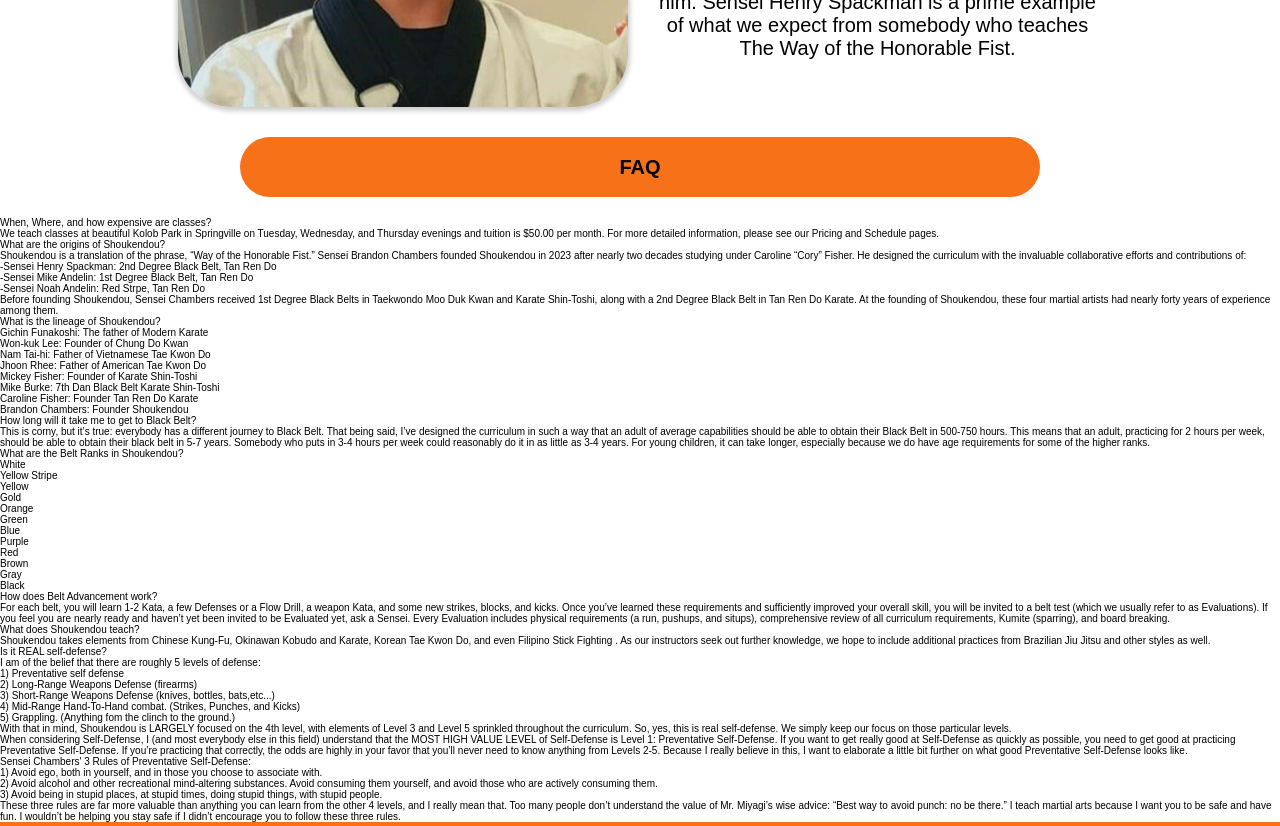
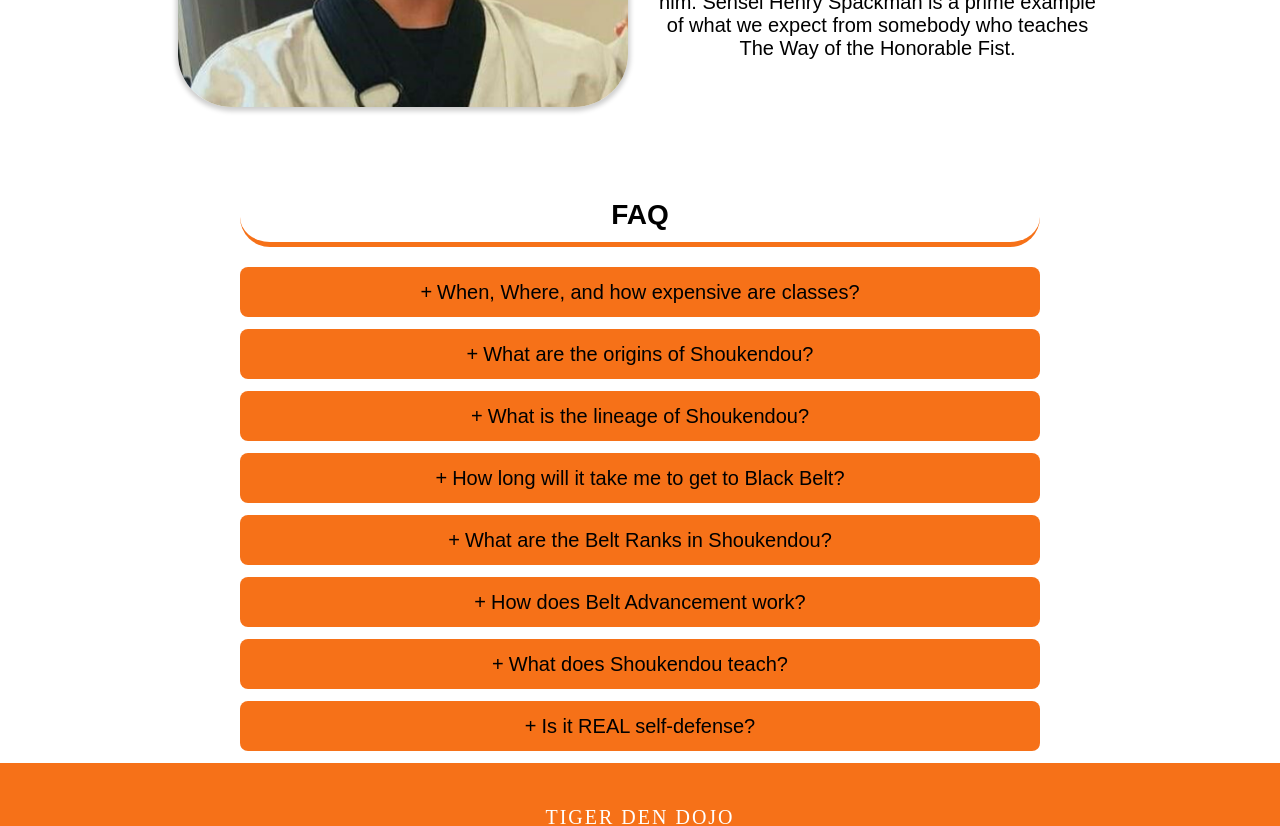
Before and after one commit to jdietrich11/TigerDenDojo, a React (Create React App) app: page /aboutFAQ in a window 1280 px wide. Shown: the part 1540-2366 px from the top of the page. Built offline with nearby package versions, Linux system fonts and the light colour scheme; a web font is replaced by a local one.

Commit message:
draft 1 of about page

```diff
--- a/src/components/dropdown/dropdown.styles.scss
+++ b/src/components/dropdown/dropdown.styles.scss
@@ -0,0 +1,103 @@
+@import "../../assets/styleVariables.scss";
+
+.dropdown {
+  max-width: 80rem;
+  margin: auto;
+  margin-bottom: 1.2rem;
+
+  .question,
+  .selected {
+    display: flex;
+    justify-content: center;
+    align-items: center;
+    height: 5rem;
+    font-size: 2rem;
+    gap: 0.5rem;
+    background-color: $primary-color;
+    border-radius: 8px;
+
+    &:hover {
+      background-color: black;
+      color: $primary-color;
+    }
+  }
+
+  .answer {
+    height: 0;
+    opacity: 0;
+    transition: all 0.5s ease-in;
+
+    .answerItem {
+      height: 0;
+    }
+    &-active {
+      opacity: 100;
+      background-color: black;
+      color: $primary-color;
+      padding: 2rem;
+      margin-top: 0.2rem;
+      border-radius: 8px;
+
+      transition: all 0.5s ease-in;
+
+      .answerItem {
+        font-size: 1.5rem;
+        margin-bottom: 2rem;
+      }
+    }
+  }
+
+  .selected {
+    background-color: black;
+    color: $primary-color;
+  }
+
+  &:hover {
+    cursor: pointer;
+  }
+
+  &:nth-child(5) {
+    .answer-active {
+      display: flex;
+      justify-content: center;
+      align-items: center;
+      gap: 0.5rem;
+
+      .answerItem {
+        &:nth-child(1) {
+          color: white;
+        }
+        &:nth-child(2) {
+          color: yellow;
+        }
+        &:nth-child(3) {
+          color: yellow;
+        }
+        &:nth-child(4) {
+          color: gold;
+        }
+        &:nth-child(5) {
+          color: orange;
+        }
+        &:nth-child(6) {
+          color: green;
+        }
+        &:nth-child(7) {
+          color: blue;
+        }
+        &:nth-child(8) {
+          color: purple;
+        }
+        &:nth-child(9) {
+          color: red;
+        }
+        &:nth-child(10) {
+          color: brown;
+        }
+        &:nth-child(11) {
+          color: grey;
+        }
+      }
+    }
+  }
+}
--- a/src/components/dropdown/dropdown.tsx
+++ b/src/components/dropdown/dropdown.tsx
@@ -1,42 +1,39 @@
-import React, { useState, useEffect, useRef } from "react";
+import React, { useState } from "react";
 
 import "./dropdown.styles.scss";
 
 interface DropdownProps {
+  key: number;
+  id: number;
   q: string;
   a: string[];
 }
 
 const Dropdown: React.FC<DropdownProps> = (props) => {
-  const { q, a } = props;
-  const [open, setOpen] = useState(false);
+  const { q, a, id } = props;
+  const [activeIndex, setActiveIndex]: any[] = useState([]);
 
-  useEffect(() => {
-    const onBodyClick = (event: { target: any }) => {
-      setOpen(false);
-    };
-    document.body.addEventListener("click", onBodyClick, {
-      capture: true,
-    });
-  }, []);
-
-  const renderedAnswers = a.map((answerItem) => {
-    return <div className="item">{answerItem}</div>;
-  });
+  const onTitleClick = (id: number) => {
+    if (activeIndex.includes(id)) {
+      const tempArr = activeIndex.filter((item: number) => item !== id);
+      setActiveIndex(tempArr);
+      console.log("includes");
+    } else {
+      setActiveIndex([...activeIndex, id]);
+      console.log("does not include");
+    }
+  };
 
   return (
-    <div className="ui form">
-      <div className="field">
-        <div
-          onClick={() => setOpen(!open)}
-          className={`ui selection dropdown ${open ? "visible active" : ""}`}
-        >
-          <i className="dropdown icon"></i>
-          <div className="text">{q}</div>
-          <div className={`menu ${open ? "visible transition" : ""}`}>
-            {renderedAnswers}
-          </div>
-        </div>
+    <div key={id} onClick={() => onTitleClick(id)} className="dropdown">
+      <div className={activeIndex.includes(id) ? `selected` : "question"}>
+        <div>{activeIndex.includes(id) ? "-" : "+"}</div>
+        {q}
+      </div>
+      <div className={activeIndex.includes(id) ? `answer-active` : "answer"}>
+        {a.map((item) => {
+          return <div className="answerItem">{item}</div>;
+        })}
       </div>
     </div>
   );
--- a/src/components/header/header.tsx
+++ b/src/components/header/header.tsx
@@ -4,16 +4,19 @@ import { Link } from "react-router-dom";
 import "./header.scss";
 
 const links = [
-  { name: "testimonials", location: "testimonials" },
+  { id: 0, name: "testimonials", location: "testimonials" },
   {
+    id: 1,
     name: "About/FAQ",
     location: "aboutFAQ",
   },
   {
+    id: 2,
     name: "Pricing",
     location: "pricing",
   },
   {
+    id: 3,
     name: "Schedule",
     location: "schedule",
   },
@@ -34,7 +37,7 @@ const Header: React.FC = () => {
       <div className="headerSection2">
         {links.map((link) => {
           return (
-            <div className="linkContainer">
+            <div key={link.id} className="linkContainer">
               <Link to={`/${link.location}`} className="linkText">
                 {link.name}
               </Link>
--- a/src/pages/about/about.styles.scss
+++ b/src/pages/about/about.styles.scss
@@ -29,15 +29,18 @@
     }
   }
 }
+.gap {
+  height: 5rem;
+}
 
 .FAQBanner {
   max-width: 80rem;
-  background-color: $primary-color;
+  border-bottom: 0.5rem solid $primary-color;
   display: flex;
   justify-content: center;
   align-items: center;
   height: 6rem;
-  font-size: 2rem;
+  font-size: 2.8rem;
   font-weight: 900;
   margin: auto;
   margin-bottom: 2rem;
--- a/src/pages/about/about.tsx
+++ b/src/pages/about/about.tsx
@@ -1,4 +1,4 @@
-import React from "react";
+import React, { useState } from "react";
 
 import Banner from "../../components/banner/banner";
 import Dropdown from "../../components/dropdown/dropdown";
@@ -57,12 +57,20 @@ const AboutFAQPage: React.FC = () => {
           </div>
         </div>
       </div>
+      <div className="gap"></div>
       <div className="FAQBanner">
         <div>FAQ</div>
       </div>
       <div>
         {FAQ.map((item) => {
-          return <Dropdown q={item.question} a={item.answer} />;
+          return (
+            <Dropdown
+              q={item.question}
+              a={item.answer}
+              key={item.id}
+              id={item.id}
+            />
+          );
         })}
       </div>
     </>
```
